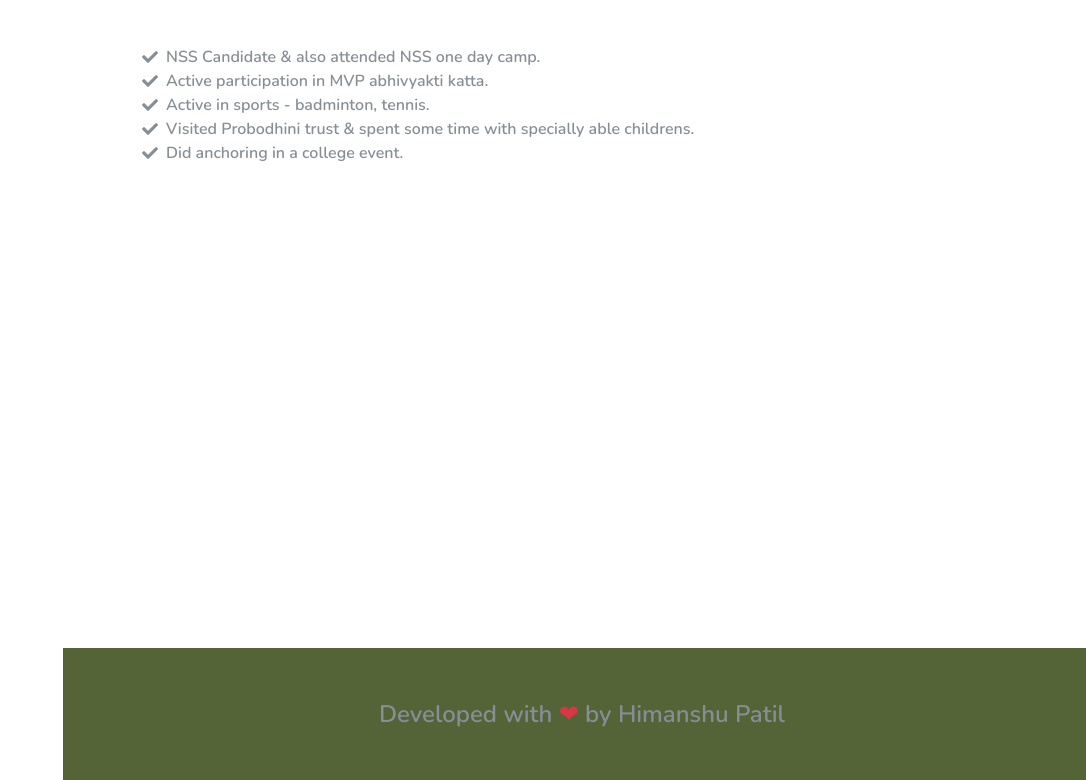
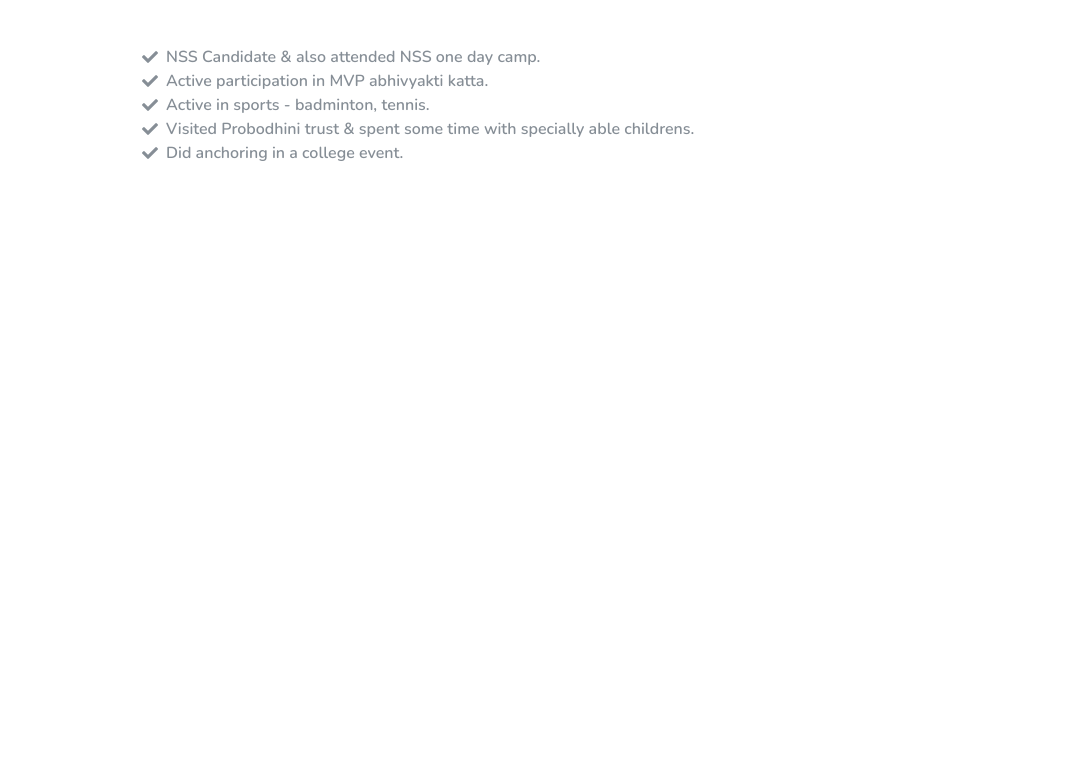
Before and after one commit to KarishmaPatilport/KarishmaPatilport.github.io, a plain HTML site: page index.html in a window 1280 px wide. Shown: the part 4157-4937 px from the top of the page, without its empty margins (194-1280 px from the left). After the commit the page ends 4805 px from the top, so only its background shows below. Drawn offline with nearby package versions, Linux system fonts and the light colour scheme; a script that the page names is missing; a web font is replaced by a local one.

Commit message:
Update index.html

```diff
--- a/index.html
+++ b/index.html
@@ -216,10 +216,10 @@
     </section>
   </div>
   <!--Footer section-->
-  <footer id="foot" class="row bg-primary d-flex justify-content-center p-3 p-lg-5 ">
+  <!--<footer id="foot" class="row bg-primary d-flex justify-content-center p-3 p-lg-5 ">
     <div class="pad">Developed with <a class="text-danger">❤</a> by <a id="name"
         href="https://himanshupatil363.github.io/">Himanshu Patil</a></div>
-  </footer>
+  </footer>-->
   <!--End of footer section-->
 
   <!-- Bootstrap core JavaScript -->
```
